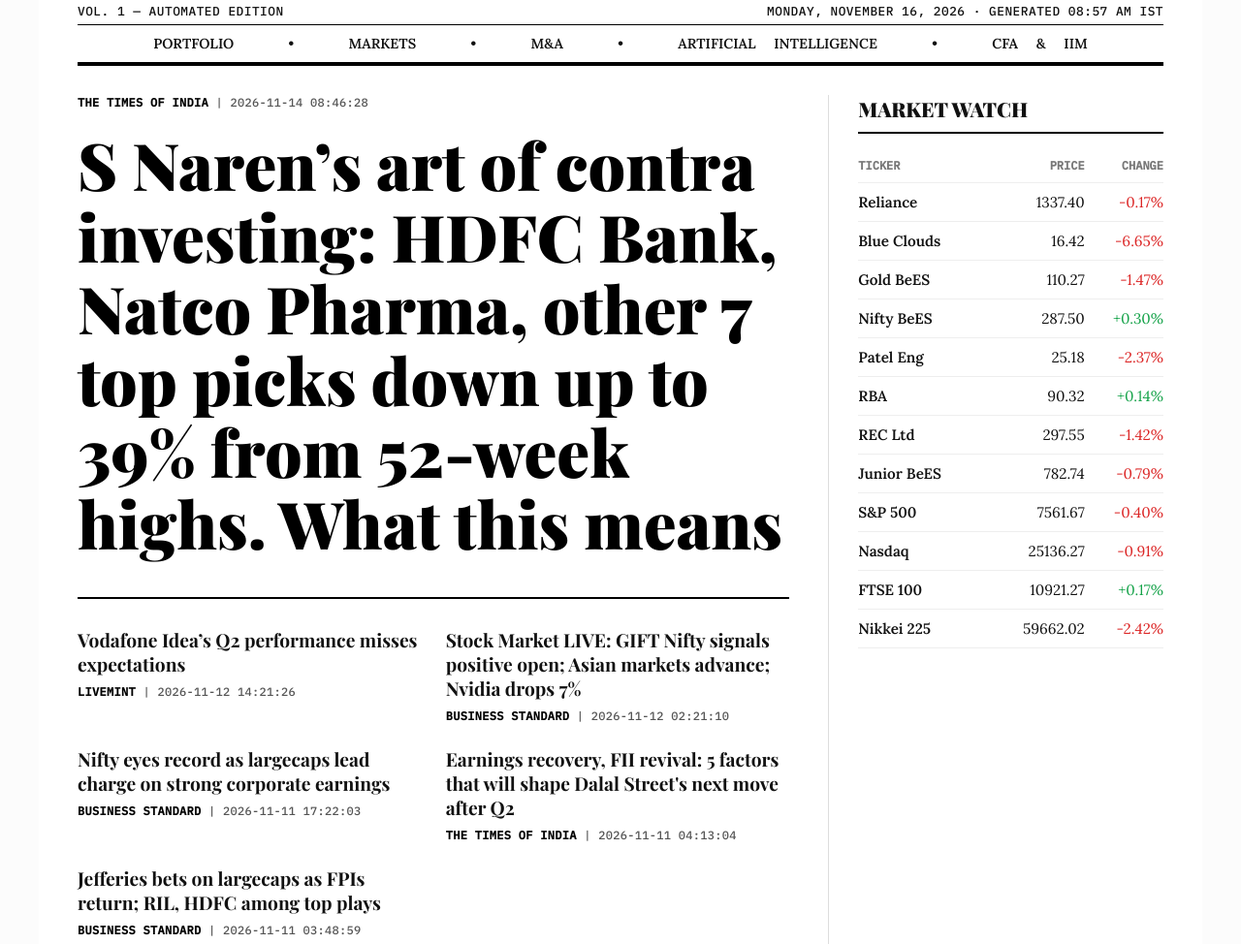
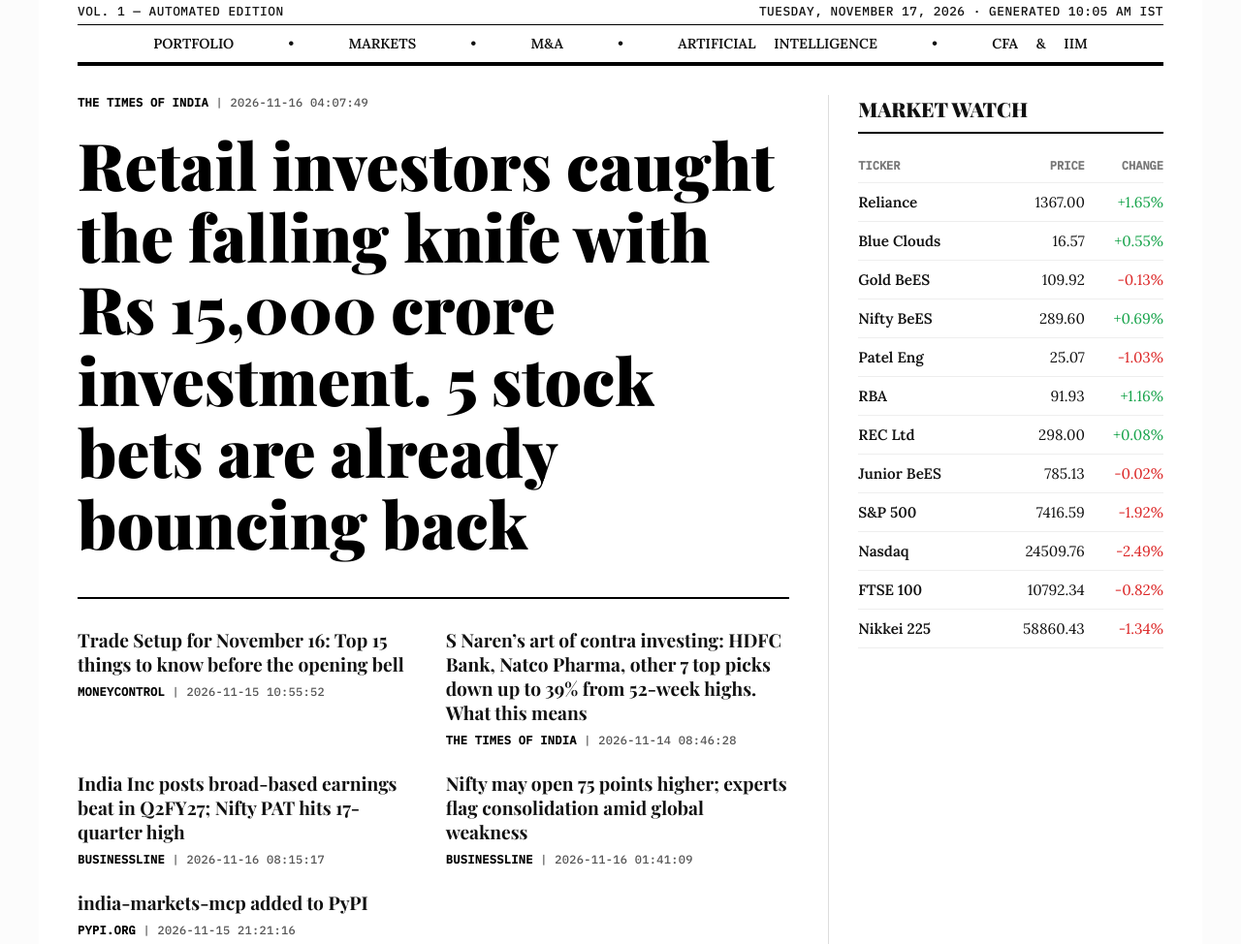
Before and after one commit to sagarry424-oss/daily-newspaper, a plain HTML site: page index.html in a window 1280 px wide. Shown: the part 186-1160 px from the top of the page at 97% size. Drawn offline with nearby package versions, Linux system fonts and the light colour scheme; a web font is replaced by a local one.

Commit message:
Automated daily newspaper update

```diff
--- a/index.html
+++ b/index.html
@@ -165,7 +165,7 @@
         </div>
         <div class="date-bar">
             <span>Vol. 1 — Automated Edition</span>
-            <span>Monday, November 16, 2026 · Generated 08:57 AM IST</span>
+            <span>Tuesday, November 17, 2026 · Generated 10:05 AM IST</span>
         </div>
         <div class="nav-bar">
             PORTFOLIO &nbsp; • &nbsp; MARKETS &nbsp; • &nbsp; M&amp;A &nbsp; • &nbsp; ARTIFICIAL INTELLIGENCE &nbsp; • &nbsp; CFA &amp; IIM
@@ -176,35 +176,35 @@
             <div class="main-content">
 
                 <div class="lead-story">
-                    <p class="meta"><strong>The Times of India</strong> | 2026-11-14 08:46:28</p>
-                    <h2><a href="https://economictimes.indiatimes.com/markets/stocks/news/s-narens-art-of-contra-investing-hdfc-bank-natco-pharma-other-7-top-picks-down-up-to-39-from-52-week-highs-what-this-means/articleshow/135827575.cms" target="_blank">S Naren’s art of contra investing: HDFC Bank, Natco Pharma, other 7 top picks down up to 39% from 52-week highs. What this means</a></h2>
+                    <p class="meta"><strong>The Times of India</strong> | 2026-11-16 04:07:49</p>
+                    <h2><a href="https://economictimes.indiatimes.com/markets/stocks/news/retail-investors-caught-the-falling-knife-with-rs-15000-crore-investment-5-stock-bets-are-already-bouncing-back/articleshow/135872391.cms" target="_blank">Retail investors caught the falling knife with Rs 15,000 crore investment. 5 stock bets are already bouncing back</a></h2>
                 </div>
 
                 <div class="articles-grid">
 
         <div class='article'>
-            <h3><a href='https://www.livemint.com/companies/company-results/vodafone-idea-s-q2-performance-misses-expectations-funding-telecom-operator-11794490596377.html' target='_blank'>Vodafone Idea’s Q2 performance misses expectations</a></h3>
-            <p class='meta'><strong>Livemint</strong> | 2026-11-12 14:21:26</p>
+            <h3><a href='https://www.moneycontrol.com/news/business/markets/trade-setup-for-november-16-top-15-things-to-know-before-the-opening-bell-14080355.html' target='_blank'>Trade Setup for November 16: Top 15 things to know before the opening bell</a></h3>
+            <p class='meta'><strong>Moneycontrol</strong> | 2026-11-15 10:55:52</p>
         </div>
 
         <div class='article'>
-            <h3><a href='https://www.business-standard.com/markets/news/stock-market-live-november-12-gift-nifty-nse-bse-sensex-today-nifty50-crude-oil-prices-q2-results-today-126111200066_1.html' target='_blank'>Stock Market LIVE: GIFT Nifty signals positive open; Asian markets advance; Nvidia drops 7%</a></h3>
-            <p class='meta'><strong>Business Standard</strong> | 2026-11-12 02:21:10</p>
+            <h3><a href='https://economictimes.indiatimes.com/markets/stocks/news/s-narens-art-of-contra-investing-hdfc-bank-natco-pharma-other-7-top-picks-down-up-to-39-from-52-week-highs-what-this-means/articleshow/135827575.cms' target='_blank'>S Naren’s art of contra investing: HDFC Bank, Natco Pharma, other 7 top picks down up to 39% from 52-week highs. What this means</a></h3>
+            <p class='meta'><strong>The Times of India</strong> | 2026-11-14 08:46:28</p>
         </div>
 
         <div class='article'>
-            <h3><a href='https://www.business-standard.com/markets/news/nifty-eyes-record-as-largecaps-lead-charge-on-strong-corporate-earnings-126111101368_1.html' target='_blank'>Nifty eyes record as largecaps lead charge on strong corporate earnings</a></h3>
-            <p class='meta'><strong>Business Standard</strong> | 2026-11-11 17:22:03</p>
+            <h3><a href='https://www.thehindubusinessline.com/markets/india-inc-posts-broad-based-earnings-beat-in-q2fy27-nifty-pat-hits-17-quarter-high/article71707196.ece' target='_blank'>India Inc posts broad-based earnings beat in Q2FY27; Nifty PAT hits 17-quarter high</a></h3>
+            <p class='meta'><strong>BusinessLine</strong> | 2026-11-16 08:15:17</p>
         </div>
 
         <div class='article'>
-            <h3><a href='https://economictimes.indiatimes.com/markets/stocks/news/earnings-recovery-fii-revival-5-factors-that-will-shape-dalal-streets-next-move-after-q2/articleshow/135725385.cms' target='_blank'>Earnings recovery, FII revival: 5 factors that will shape Dalal Street's next move after Q2</a></h3>
-            <p class='meta'><strong>The Times of India</strong> | 2026-11-11 04:13:04</p>
+            <h3><a href='https://www.thehindubusinessline.com/markets/nifty-may-open-75-points-higher-experts-flag-consolidation-amid-global-weakness/article71706610.ece' target='_blank'>Nifty may open 75 points higher; experts flag consolidation amid global weakness</a></h3>
+            <p class='meta'><strong>BusinessLine</strong> | 2026-11-16 01:41:09</p>
         </div>
 
         <div class='article'>
-            <h3><a href='https://www.business-standard.com/markets/news/jefferies-bets-on-largecaps-as-fpis-return-ril-hdfc-among-top-plays-126111100198_1.html' target='_blank'>Jefferies bets on largecaps as FPIs return; RIL, HDFC among top plays</a></h3>
-            <p class='meta'><strong>Business Standard</strong> | 2026-11-11 03:48:59</p>
+            <h3><a href='https://pypi.org/project/india-markets-mcp/' target='_blank'>india-markets-mcp added to PyPI</a></h3>
+            <p class='meta'><strong>Pypi.org</strong> | 2026-11-15 21:21:16</p>
         </div>
 
                 </div>
@@ -238,23 +238,23 @@
                 <div class="articles-grid">
 
         <div class='article'>
-            <h3><a href='https://idratherbewriting.com/blog/ai-book-club-co-existence-mollick' target='_blank'>AI Book Club recording of Co-Existence by Ethan Mollick</a></h3>
-            <p class='meta'><strong>Idratherbewriting.com</strong> | 2026-11-15 08:00:00</p>
+            <h3><a href='https://www.business-standard.com/companies/news/ibm-invests-3-bn-yearly-in-india-plans-10-bn-global-quantum-push-ceo-126111601056_1.html' target='_blank'>IBM invests $3 bn yearly in India, plans $10 bn global quantum push: CEO</a></h3>
+            <p class='meta'><strong>Business Standard</strong> | 2026-11-16 08:26:58</p>
         </div>
 
         <div class='article'>
-            <h3><a href='https://www.nextbigfuture.com/2026/11/more-spacex-starship-42-catch-photos.html' target='_blank'>How SpaceX Succeeded With Reusable Starship adn More SpaceX Starship 42 Catch Photos</a></h3>
-            <p class='meta'><strong>Next Big Future</strong> | 2026-11-15 07:33:50</p>
+            <h3><a href='https://www.federalreserve.gov/newsevents/speech/barr20261116a.htm' target='_blank'>Barr, Some Potential Financial Stability Implications of Artificial Intelligence</a></h3>
+            <p class='meta'><strong>Federalreserve.gov</strong> | 2026-11-16 10:00:00</p>
         </div>
 
         <div class='article'>
-            <h3><a href='https://www.naturalnews.com/2026-11-15-analysts-nvidia-ceo-resignation-pressure-ai-market.html' target='_blank'>Nvidia CEO Resignation Adds Pressure to AI Market, Analysts Warn of Bubble Risk</a></h3>
-            <p class='meta'><strong>Naturalnews.com</strong> | 2026-11-15 06:00:00</p>
+            <h3><a href='https://opiniojuris.org/2026/11/16/international-law-for-a-fragile-world-political-risk-authoritarianism-information-warfare-and-democratic-fragility-part-ii/' target='_blank'>International Law for a Fragile World: Political Risk – Authoritarianism, Information Warfare, and Democratic Fragility (Part II)</a></h3>
+            <p class='meta'><strong>Opiniojuris.org</strong> | 2026-11-16 09:01:00</p>
         </div>
 
         <div class='article'>
-            <h3><a href='https://www.dcforecasts.com/blockchain-news/digital-euro-pilot-2027-ecb-cipollone-law/' target='_blank'>The Digital Euro Pilot Starts in ECB Canteens in 2027, but It Needs a Law First</a></h3>
-            <p class='meta'><strong>Dcforecasts.com</strong> | 2026-11-15 05:48:49</p>
+            <h3><a href='https://www.cbc.ca/news/world/ai-warfare-regulations-un-ccw-geneva-9.7418597' target='_blank'>What will it take for the world's superpowers to agree on AI regulations in war?</a></h3>
+            <p class='meta'><strong>CBC News</strong> | 2026-11-16 09:00:00</p>
         </div>
 
                 </div>
@@ -300,74 +300,74 @@
 
         <tr>
             <td class='ticker-name'>Reliance</td>
-            <td class='price'>1337.40</td>
-            <td class='change' style='color:#dc2626'>-0.17%</td>
+            <td class='price'>1367.00</td>
+            <td class='change' style='color:#16a34a'>+1.65%</td>
         </tr>
 
         <tr>
             <td class='ticker-name'>Blue Clouds</td>
-            <td class='price'>16.42</td>
-            <td class='change' style='color:#dc2626'>-6.65%</td>
+            <td class='price'>16.57</td>
+            <td class='change' style='color:#16a34a'>+0.55%</td>
         </tr>
 
         <tr>
             <td class='ticker-name'>Gold BeES</td>
-            <td class='price'>110.27</td>
-            <td class='change' style='color:#dc2626'>-1.47%</td>
+            <td class='price'>109.92</td>
+            <td class='change' style='color:#dc2626'>-0.13%</td>
         </tr>
 
         <tr>
             <td class='ticker-name'>Nifty BeES</td>
-            <td class='price'>287.50</td>
-            <td class='change' style='color:#16a34a'>+0.30%</td>
+            <td class='price'>289.60</td>
+            <td class='change' style='color:#16a34a'>+0.69%</td>
         </tr>
 
         <tr>
             <td class='ticker-name'>Patel Eng</td>
-            <td class='price'>25.18</td>
-            <td class='change' style='color:#dc2626'>-2.37%</td>
+            <td class='price'>25.07</td>
+            <td class='change' style='color:#dc2626'>-1.03%</td>
         </tr>
 
         <tr>
             <td class='ticker-name'>RBA</td>
-            <td class='price'>90.32</td>
-            <td class='change' style='color:#16a34a'>+0.14%</td>
+            <td class='price'>91.93</td>
+            <td class='change' style='color:#16a34a'>+1.16%</td>
         </tr>
 
         <tr>
             <td class='ticker-name'>REC Ltd</td>
-            <td class='price'>297.55</td>
-            <td class='change' style='color:#dc2626'>-1.42%</td>
+            <td class='price'>298.00</td>
+            <td class='change' style='color:#16a34a'>+0.08%</td>
         </tr>
 
         <tr>
             <td class='ticker-name'>Junior BeES</td>
-            <td class='price'>782.74</td>
-            <td class='change' style='color:#dc2626'>-0.79%</td>
+            <td class='price'>785.13</td>
+            <td class='change' style='color:#dc2626'>-0.02%</td>
         </tr>
 
         <tr>
             <td class='ticker-name'>S&P 500</td>
-            <td class='price'>7561.67</td>
-            <td class='change' style='color:#dc2626'>-0.40%</td>
+            <td class='price'>7416.59</td>
+            <td class='change' style='color:#dc2626'>-1.92%</td>
         </tr>
 
         <tr>
             <td class='ticker-name'>Nasdaq</td>
-            <td class='price'>25136.27</td>
-            <td class='change' style='color:#dc2626'>-0.91%</td>
+            <td class='price'>24509.76</td>
+            <td class='change' style='color:#dc2626'>-2.49%</td>
         </tr>
 
         <tr>
             <td class='ticker-name'>FTSE 100</td>
-            <td class='price'>10921.27</td>
-            <td class='change' style='color:#16a34a'>+0.17%</td>
+            <td class='price'>10792.34</td>
+            <td class='change' style='color:#dc2626'>-0.82%</td>
         </tr>
 
         <tr>
             <td class='ticker-name'>Nikkei 225</td>
-            <td class='price'>59662.02</td>
-            <td class='change' style='color:#dc2626'>-2.42%</td>
+            <td class='price'>58860.43</td>
+            <td class='change' style='color:#dc2626'>-1.34%</td>
         </tr>
 
                     </tbody>
```
